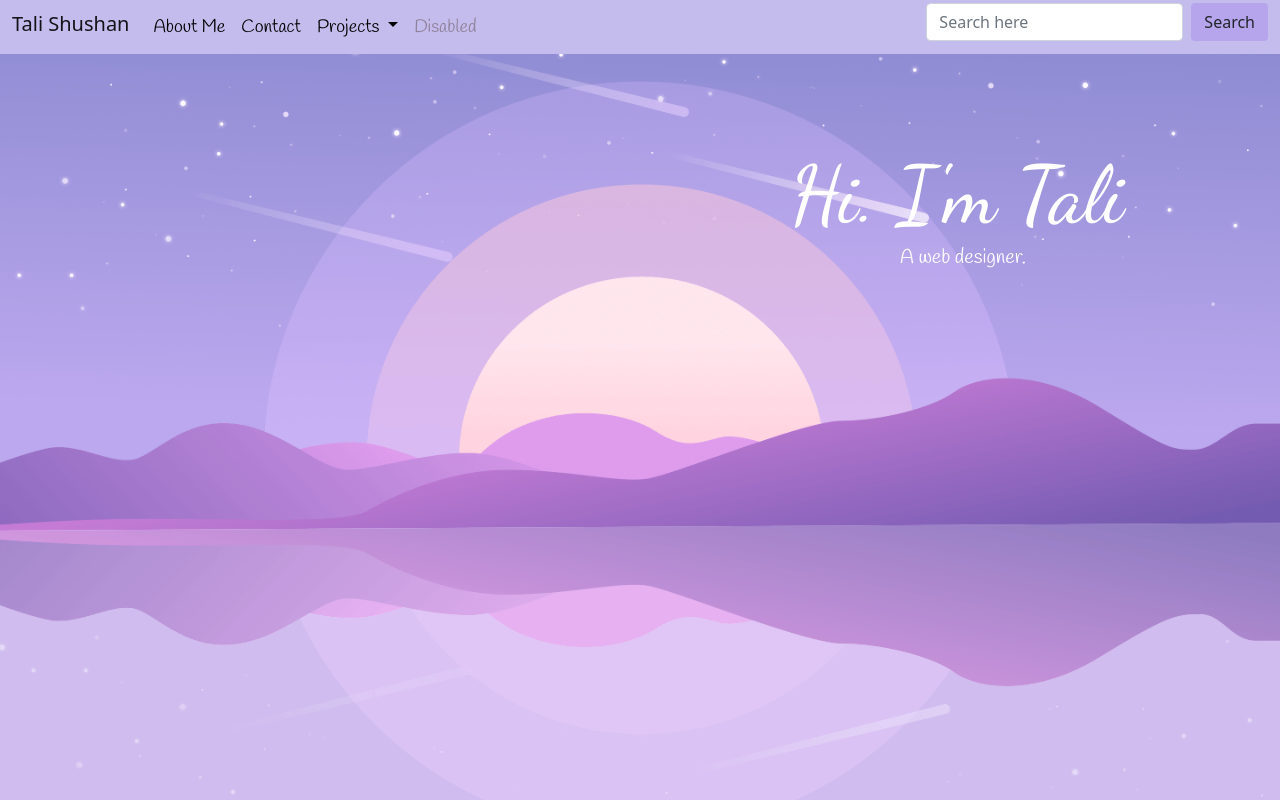
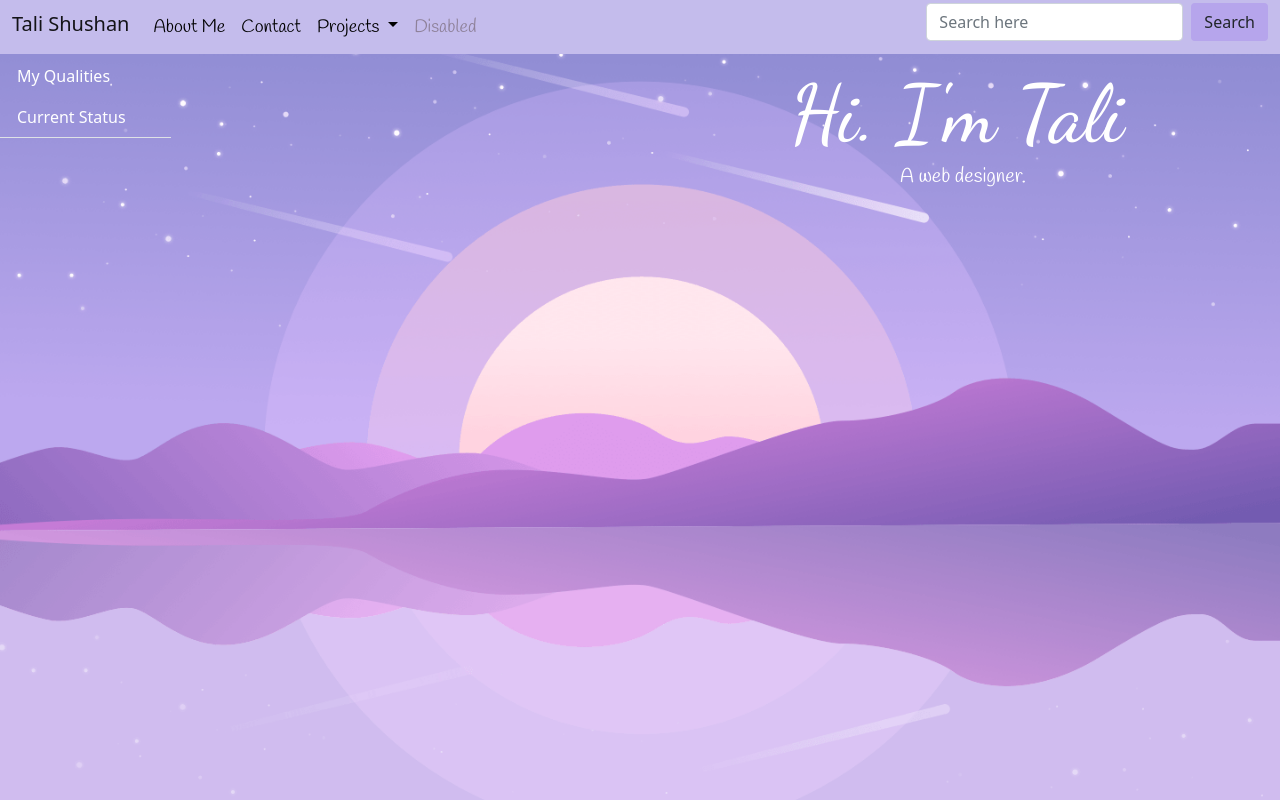
Before and after one commit to KingNero9/My-Site, a plain HTML site: page index.html in a window 1280 px wide. Drawn offline with nearby package versions, Linux system fonts and the light colour scheme.

Commit message:
added a secondary navbar

```diff
--- a/css/mySite.app.css
+++ b/css/mySite.app.css
@@ -1,5 +1,11 @@
 @import url('https://fonts.googleapis.com/css2?family=Dancing+Script:wght@500&display=swap');
 @import url('https://fonts.googleapis.com/css2?family=Dancing+Script:wght@500&family=Handlee&display=swap');
+
+body { /*i dont even know if it does anything*/
+    margin: 0 !important;
+    width: 100vw !important;
+    height: 100vh !important;
+}
 
 .container-fluid {
     background: #c4bcec;
@@ -84,7 +90,7 @@
 }
 
 #myNameHeader {
-    margin-top: 130px;
+    margin-top: 50px;
     margin-left: 790px;
     color: white;
     font-family: "Dancing Script", serif;
@@ -97,3 +103,25 @@
     margin-left: 900px;
     font-family: "Handlee" , serif;
 }
+
+#secondaryNavbar {
+    margin-top:39px;
+    width:13.35%;
+    position:fixed;
+}
+
+#currStatus {
+    color:white;
+}
+
+#currStatus:active {
+    color:#d9b7e4;
+}
+
+#qualities {
+    color:white;
+}
+
+#qualities:active {
+    color:#d9b7e4;
+}
--- a/index.html
+++ b/index.html
@@ -53,15 +53,14 @@
             </div>
           </nav>
 
-          <div class="container">
-            <div class="row">
-              <div class="col-12">
-                <ul class="nav nav-tabs">
-                  <li class="nav-"
-                </ul>
-              </div>
-            </div>
-          </div>
+          <ul class="nav nav-tabs" id="secondaryNavbar">
+            <li class="nav-item">
+              <a class="nav-link" href="#" id="qualities">My Qualities</a>
+            </li>
+            <li class="nav-item">
+              <a class="nav-link" href="#" id="currStatus">Current Status</a>
+            </li>
+          </ul>
           <h1 id="myNameHeader">Hi. I'm Tali</h1>
           <h5 id="secondaryHeader">A web designer.</h3>
 
@@ -69,8 +68,4 @@
         <script src="js/bootstrap.min.js"></script>
         <script src="js/mySite.app.js"></script>
     </body>
-
-
-
-
 </html>
```
